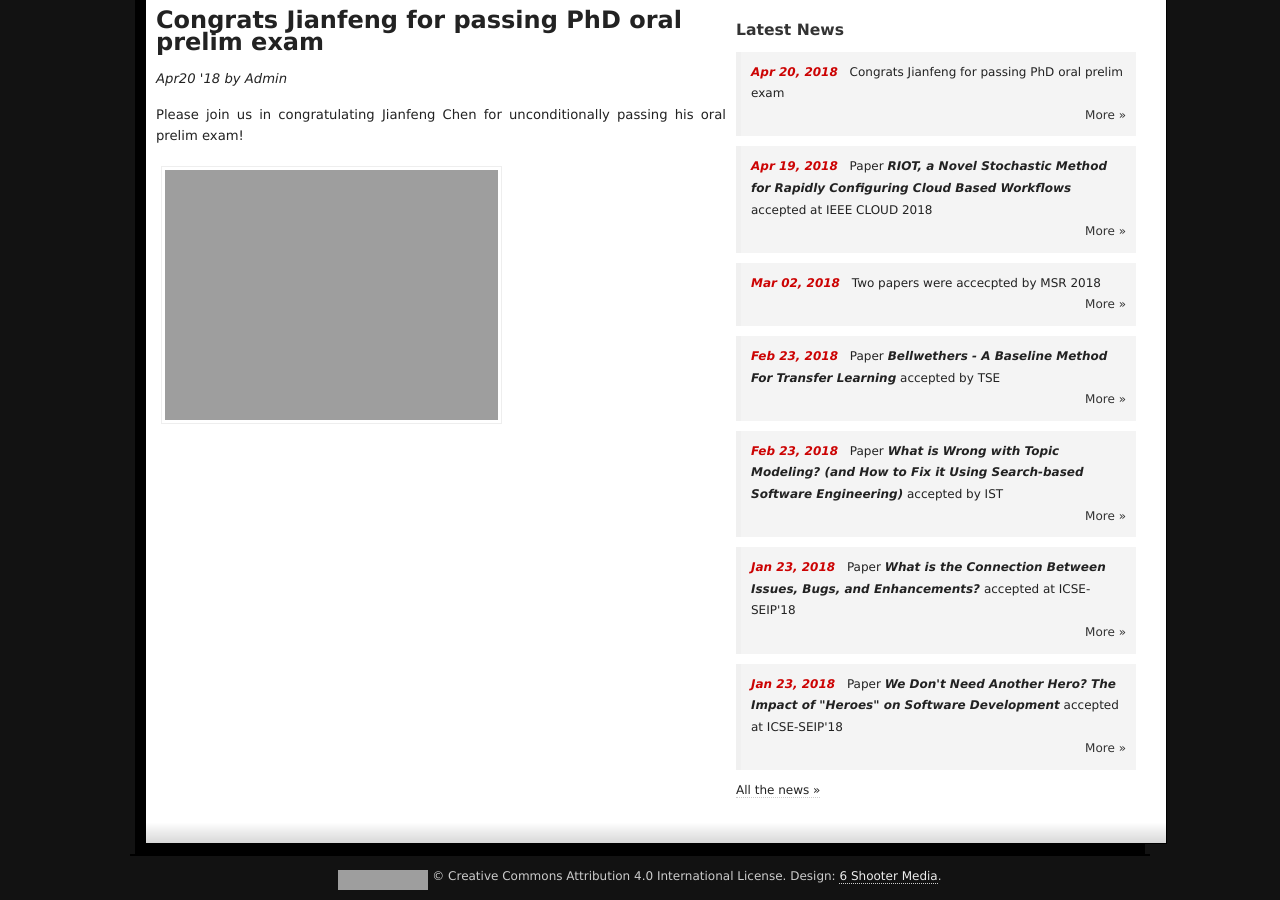
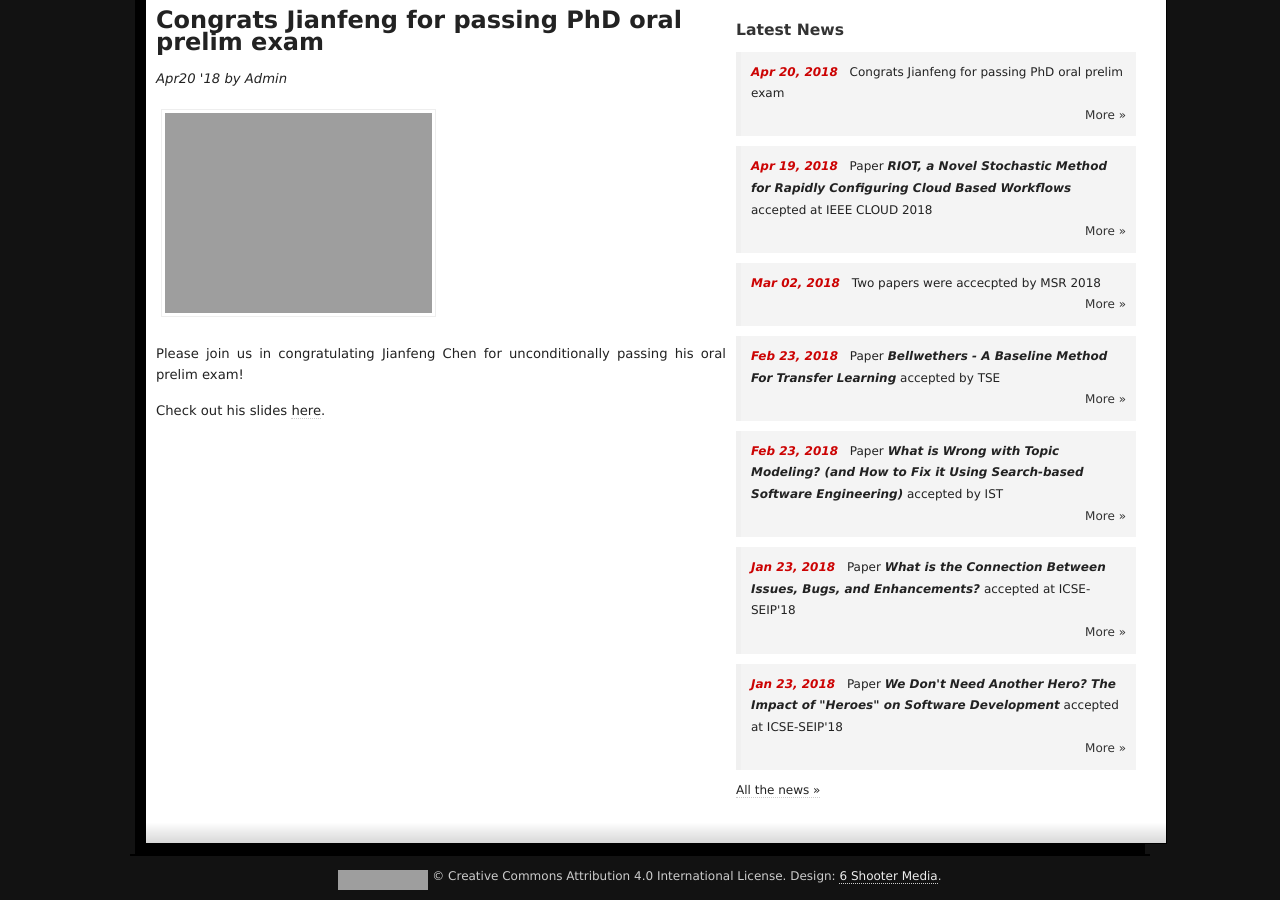
Before and after one commit to ai-se/ai-se.github.io, a Jekyll site: the page built from news/_posts/2018-04-20-oral.md, in a window 1280 px wide and 900 px high, scrolled down 708 px. Built offline with Jekyll 4.4.1, drawn with Linux system fonts in a browser that asks for light colours; grey boxes are pictures that could not be loaded.

Commit message:
update news

```diff
--- a/news/_posts/2018-04-20-oral.md
+++ b/news/_posts/2018-04-20-oral.md
@@ -4,6 +4,8 @@ title: Congrats Jianfeng for passing PhD oral prelim exam
 author: Admin
 excerpt: Congrats
 ---
+<img src="{{site.url}}/img/jc_oral_exam.png" alt="jianfeng oral exam" height="200">
+
 Please join us in congratulating Jianfeng Chen for unconditionally passing his oral prelim exam!
 
-<img src="{{site.url}}/img/jc_oral_exam.png" alt="jianfeng oral exam" height="250">
+Check out his slides [here](https://www.slideshare.net/jianfengcs/on-the-value-of-sampling-and-pruning-for-sbse-94687398).
```
